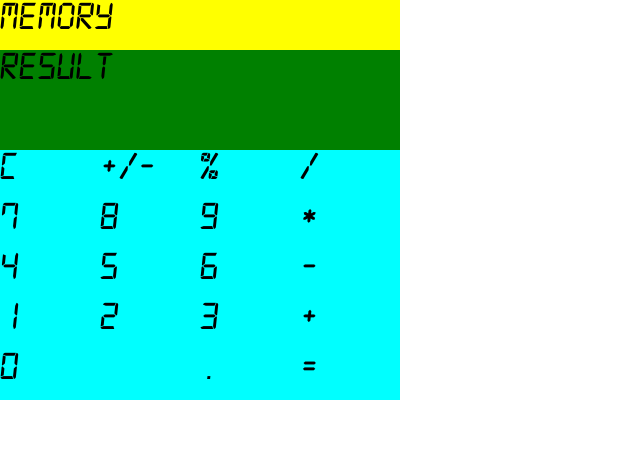
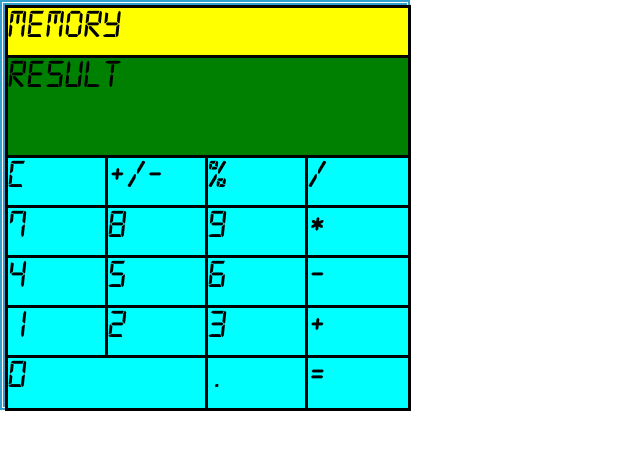
Before and after one commit to chaudhryjunaid/react-calculator, a React (Create React App) app: page / in a window 1280 px wide. Shown: the top 450 px of the page, without its empty margins (0-640 px from the left). Built offline with nearby package versions, Linux system fonts and the light colour scheme.

Commit message:
add borders

```diff
--- a/src/App.css
+++ b/src/App.css
@@ -13,9 +13,14 @@
   position: absolute;
   top: 0;
   left: 0;
-  border: 5px blue;
+  border: thick double #32a1ce;;
 }
 
 .displayPanel {
+  border: solid black;
   background-color: gray
 }
+
+.button {
+  border: solid black;
+}
```
